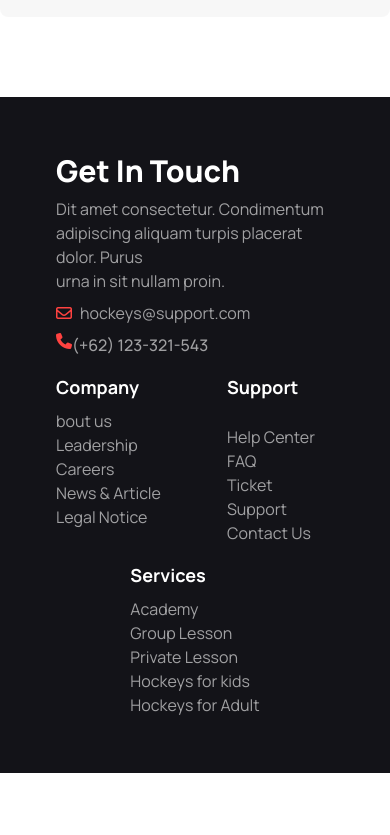
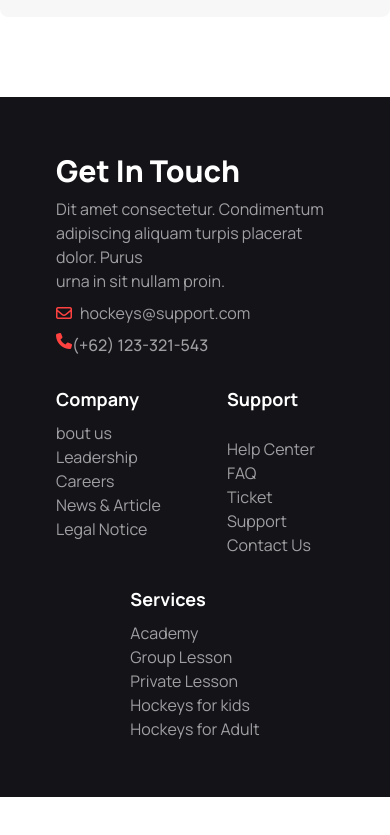
Before and after one commit to younus364/Hockeys-main, a plain HTML site: page index.html in a window 390 px wide. Shown: the part 8904-9739 px from the top of the page. Drawn offline with nearby package versions, Linux system fonts and the light colour scheme.

Commit message:
finished my 3rd assignment

```diff
--- a/index.html
+++ b/index.html
@@ -520,7 +520,7 @@
           <h3 class="text-base font-medium text-[#ffffff99]">(+62) 123-321-543</h3>
        </div>
       </div>
-      <div class="grid gap-16 grid-cols-2 justify-evenly md:justify-evenly md:grid-flow-row">
+      <div class="grid gap-16 py-3 md:py-0 grid-cols-2 justify-evenly md:justify-evenly md:grid-flow-row">
         <nav class="flex-1">
           <header class=" text-white text-lg font-bold pb-2">Company</header>
           <a class="link link-hover text-[#ffffff99]">bout us</a> <br>
```
